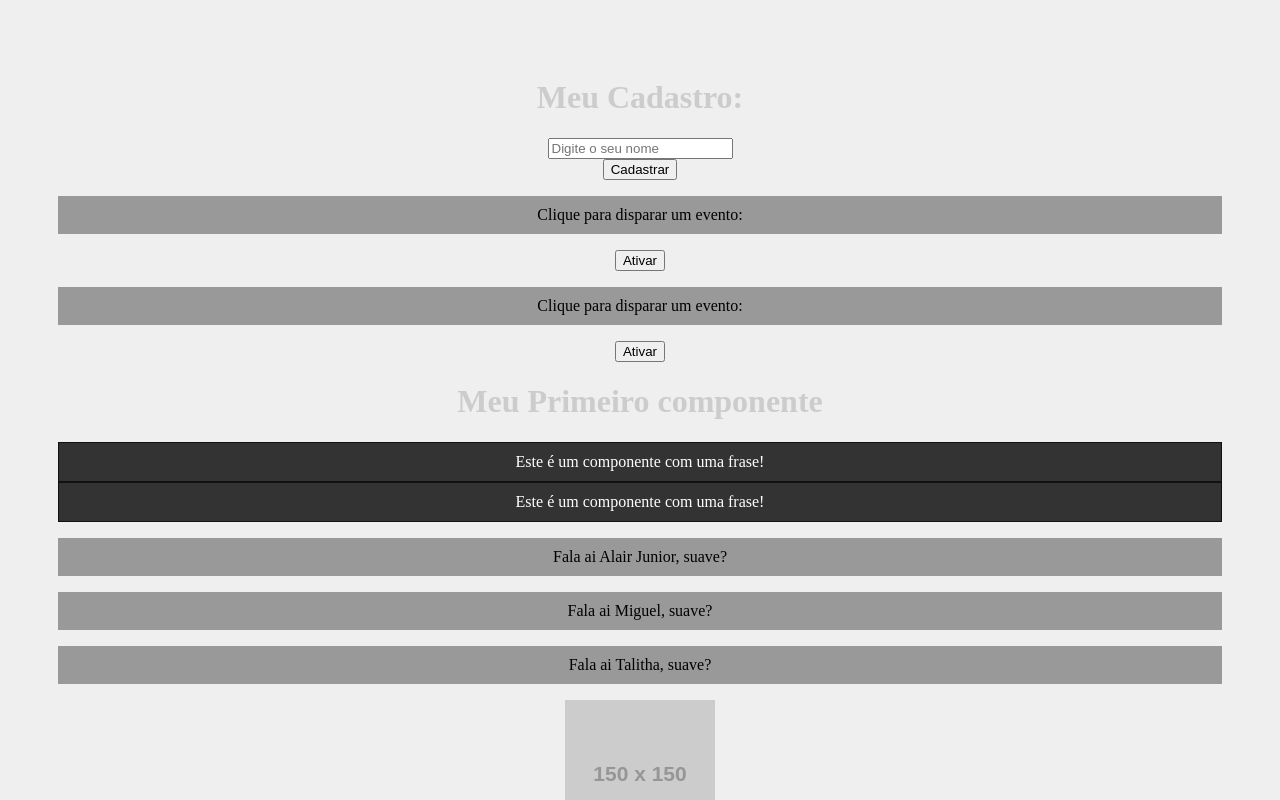
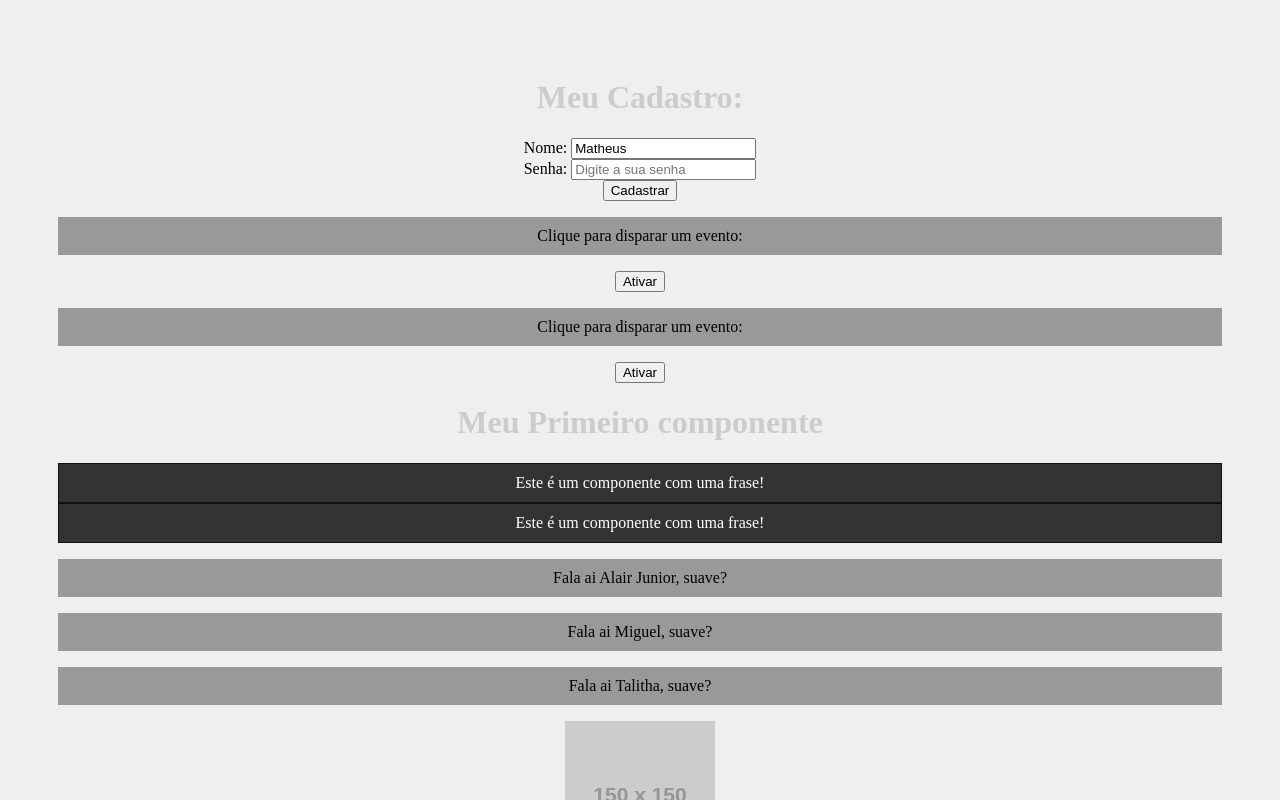
Before and after one commit to alairjunior10/meu-primeiro-react, a React (Create React App) app: page / in a window 1280 px wide. Shown: the top 800 px of the page. Built offline with nearby package versions, Linux system fonts and the light colour scheme.

Commit message:
Curso React aula 10 - trabalhnado com useState

```diff
--- a/src/components/Form.js
+++ b/src/components/Form.js
@@ -1,20 +1,33 @@
+import { useState } from "react";
+
 function Form () {
     function cadastrarUsuario (e){
         e.preventDefault();
+        console.log(name);
         console.log("Cadastrou o usuário! ");
+        console.log(password);
     }
+
+    const [name, setName] = useState("Matheus");
+    const [password, setPassword] = useState();
+
     return (
-        <>
+        <div>
             <h1>Meu Cadastro:</h1>
             <form onSubmit={cadastrarUsuario}>
                 <div>
-                    <input type="text" placeholder="Digite o seu nome"/>
+                    <label htmlFor="name">Nome: </label>
+                    <input type="text" id="name" name="name" placeholder="Digite o seu nome" value={name} onChange={(e) => setName(e.target.value)}/>
+                </div>
+                <div>
+                    <label htmlFor="password">Senha: </label>
+                    <input type="password" id="password" name="password" placeholder="Digite a sua senha" onChange={(e) => setPassword(e.target.value)}/>
                 </div>
                 <div>
                     <input type="submit" value="Cadastrar"/>
                 </div>
             </form>
-        </>
+        </div>
     )
 }
 
```
